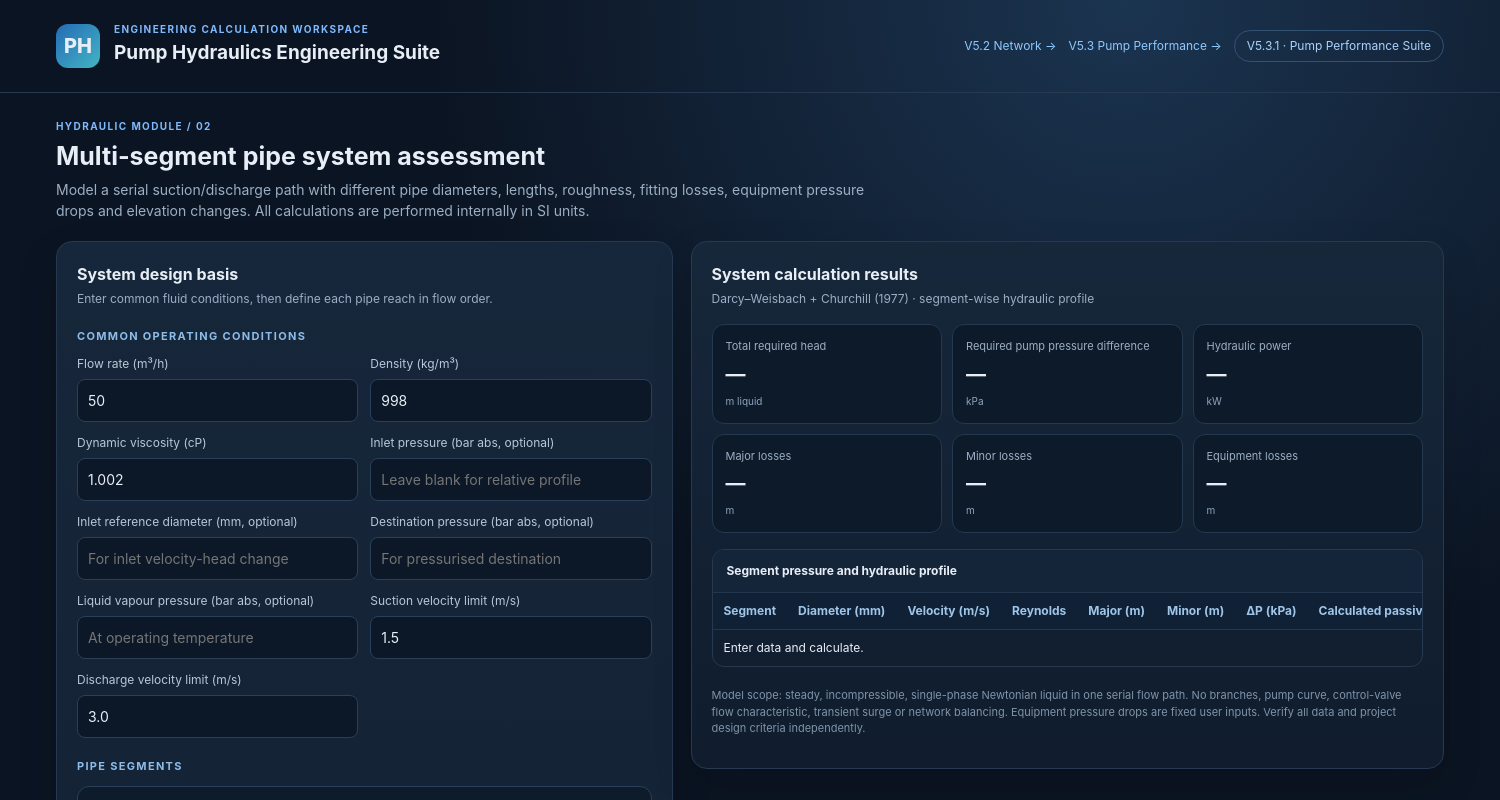
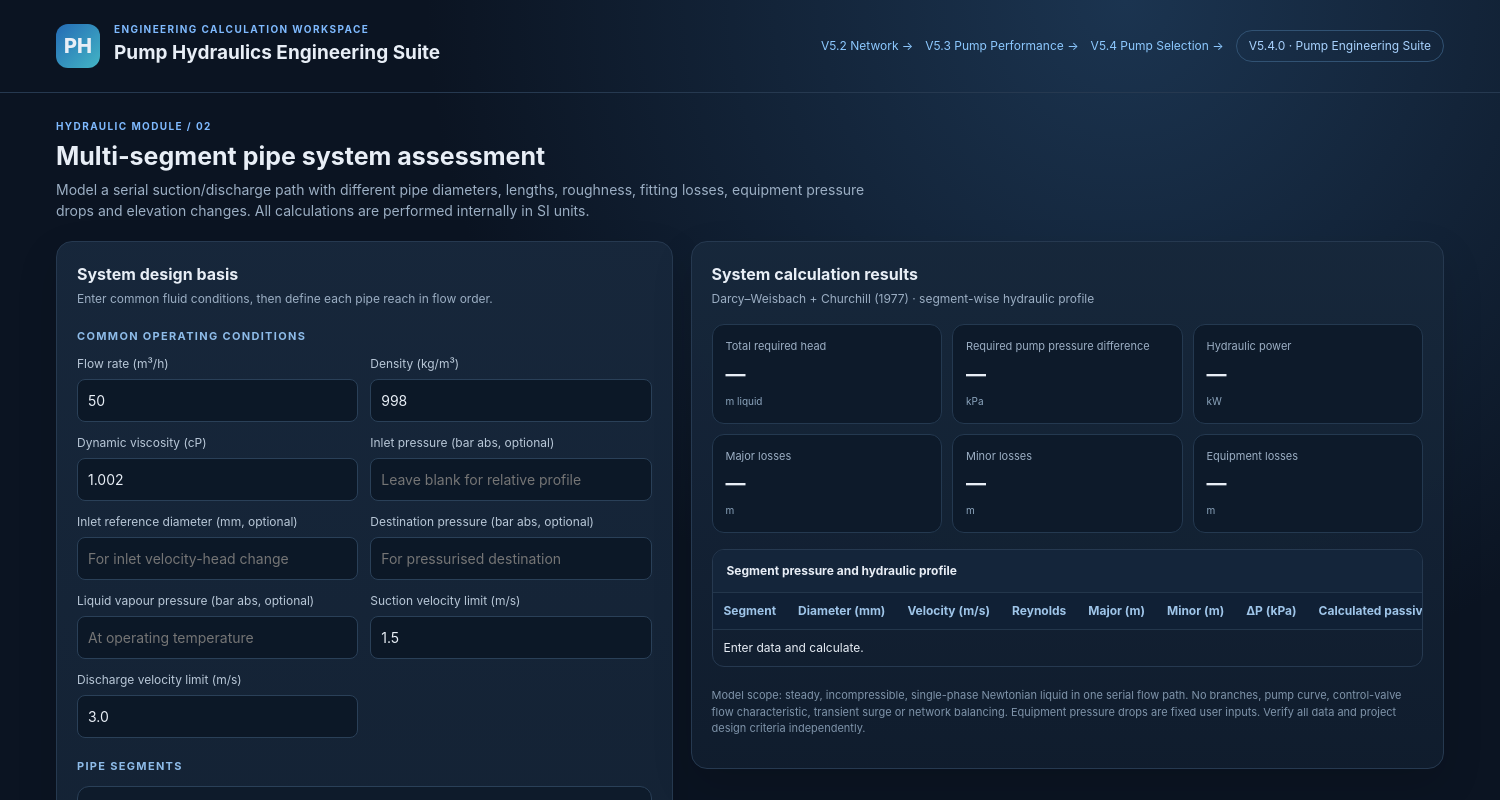
Before and after one commit to jeeva-source/pump-hydraulics-engineering-suite, an Electron app: page app/index.html in a window 1500 px wide. Shown: the top 800 px of the page. Drawn offline with Linux system fonts and the light colour scheme.

Commit message:
Update V5.4 application and release documentation: app/index.html

```diff
--- a/app/index.html
+++ b/app/index.html
@@ -2,7 +2,7 @@
 <html lang="en">
 <head>
 <meta charset="utf-8"><meta name="viewport" content="width=device-width,initial-scale=1"><meta name="theme-color" content="#101b2b">
-<title>Pump Hydraulics Engineering Suite | V5.3.1</title>
+<title>Pump Hydraulics Engineering Suite | V5.4.0</title>
 <style>
 :root{color-scheme:dark;--bg:#0b1422;--panel:#121f31;--line:#263950;--text:#e8eef6;--muted:#9cafc4;--accent:#4da3ff;--good:#46c89a;--warn:#f0b75b;--bad:#ff7777}
 *{box-sizing:border-box}body{margin:0;background:radial-gradient(circle at 75% 0%,#1b3450 0,transparent 34%),var(--bg);color:var(--text);font:14px/1.5 Inter,Segoe UI,Arial,sans-serif}
@@ -11,7 +11,7 @@ main{max-width:1500px;margin:auto;padding:26px clamp(16px,4vw,56px) 60px}.intro{
 @media(max-width:900px){.layout{grid-template-columns:1fr}}@media(max-width:560px){.fields{grid-template-columns:1fr}.results{grid-template-columns:1fr 1fr}.panel{padding:15px}.intro h2{font-size:21px}}
 </style></head>
 <body>
-<header><div class="brand"><div class="mark">PH</div><div><div class="eyebrow">Engineering calculation workspace</div><h1>Pump Hydraulics Engineering Suite</h1></div></div><div style="display:flex;align-items:center;gap:12px;flex-wrap:wrap"><a href="./network.html" style="color:#8dc9ff;text-decoration:none;font-size:12px">V5.2 Network →</a><a href="./pump-performance.html" style="color:#8dc9ff;text-decoration:none;font-size:12px">V5.3 Pump Performance →</a><div class="version">V5.3.1 · Pump Performance Suite</div></div></header>
+<header><div class="brand"><div class="mark">PH</div><div><div class="eyebrow">Engineering calculation workspace</div><h1>Pump Hydraulics Engineering Suite</h1></div></div><div style="display:flex;align-items:center;gap:12px;flex-wrap:wrap"><a href="./network.html" style="color:#8dc9ff;text-decoration:none;font-size:12px">V5.2 Network →</a><a href="./pump-performance.html" style="color:#8dc9ff;text-decoration:none;font-size:12px">V5.3 Pump Performance →</a><a href="./pump-selection.html" style="color:#8dc9ff;text-decoration:none;font-size:12px">V5.4 Pump Selection →</a><div class="version">V5.4.0 · Pump Engineering Suite</div></div></header>
 <main>
 <div class="intro"><div class="eyebrow">Hydraulic module / 02</div><h2>Multi-segment pipe system assessment</h2><p>Model a serial suction/discharge path with different pipe diameters, lengths, roughness, fitting losses, equipment pressure drops and elevation changes. All calculations are performed internally in SI units.</p></div>
 <div class="layout">
```
